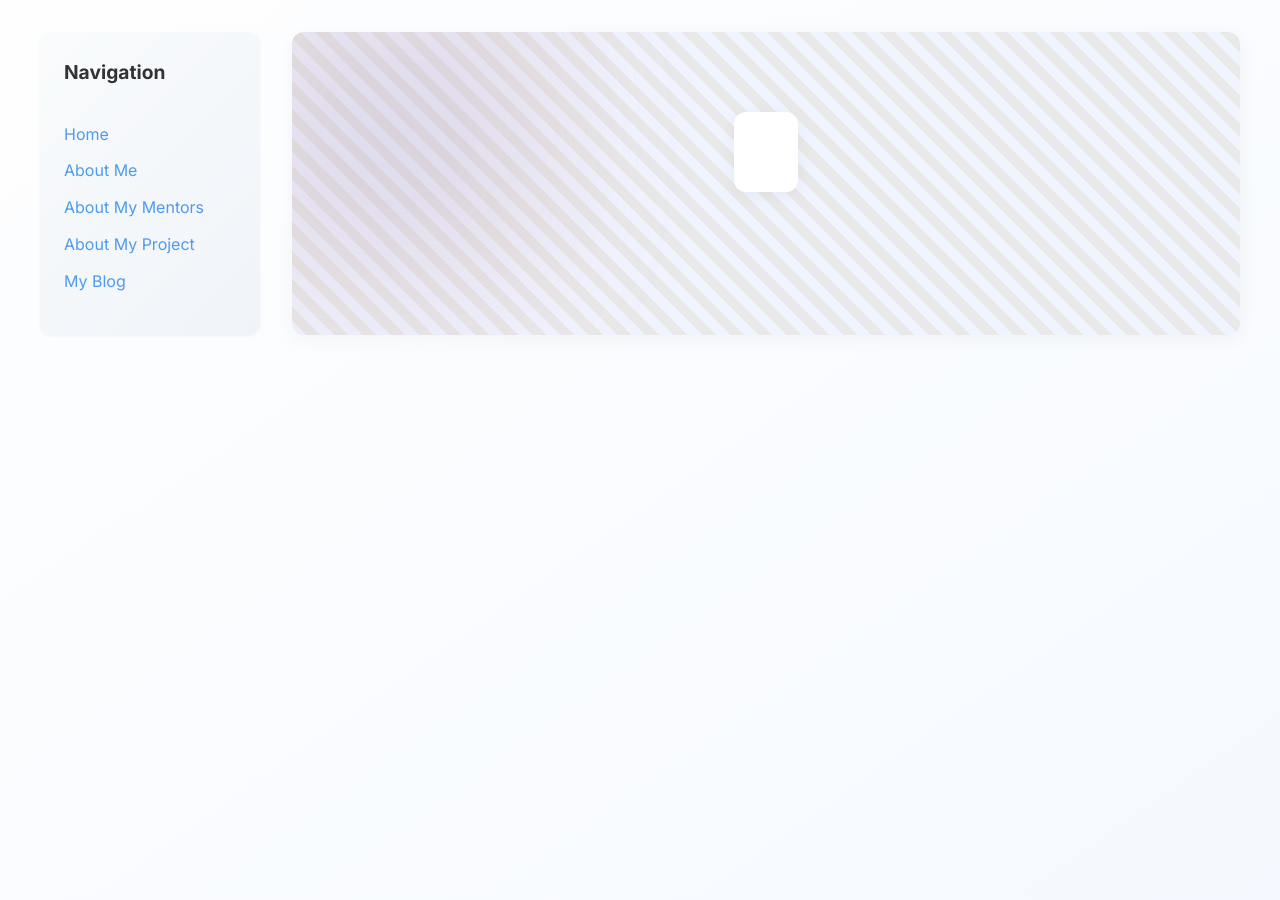
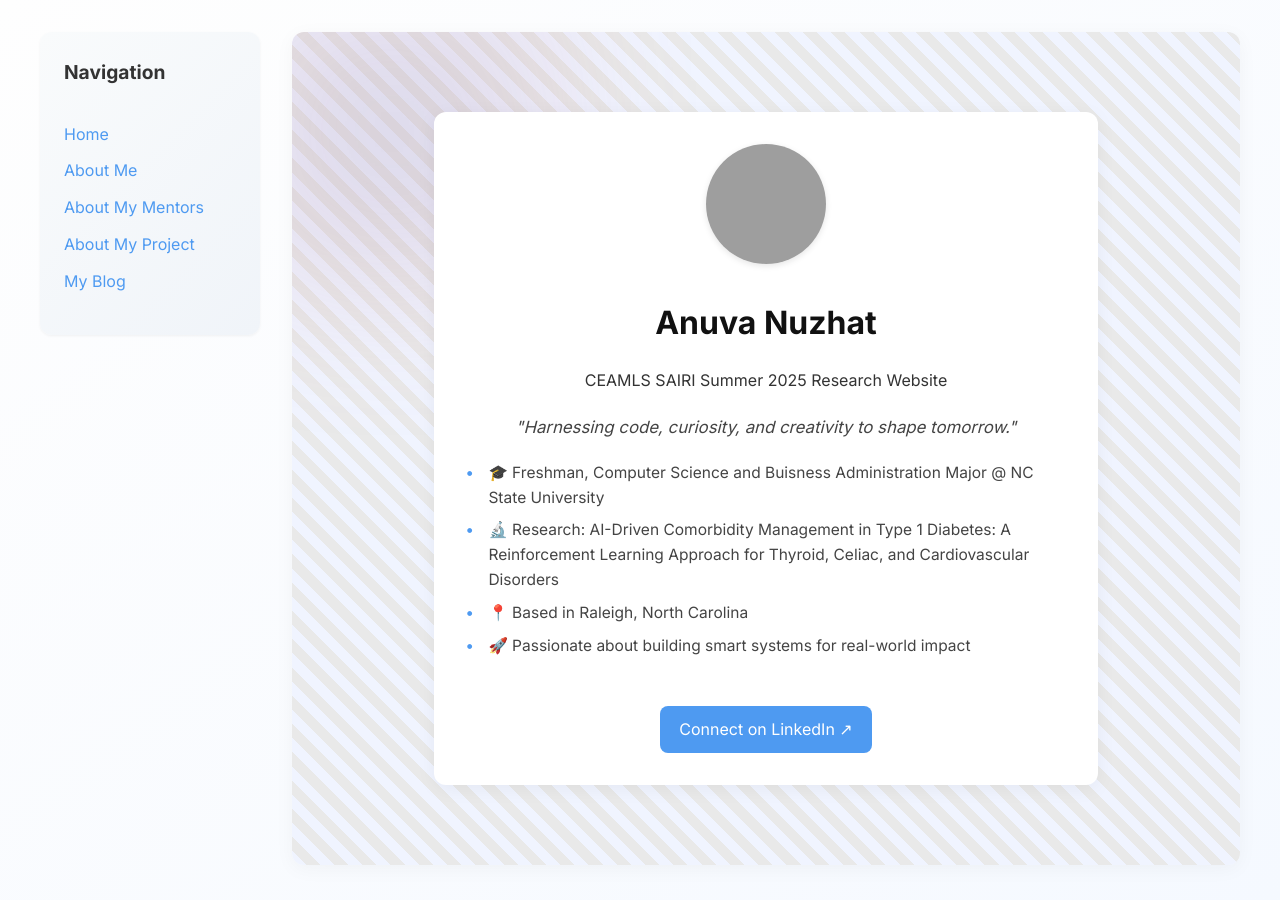
Before and after one commit to anuvanuzhat/anuvanuzhat.github.io, a Jekyll site: the page built from index.md, in a window 1280 px wide. Built offline with Jekyll 4.4.1, drawn with Linux system fonts in a browser that asks for light colours; our own code applies the rules of GitHub Pages for plain Markdown files; part of the change alters nothing that is shown; grey boxes are pictures that could not be loaded.

Commit message:
Update index.md fixing linked url pt. 3

```diff
--- a/index.md
+++ b/index.md
@@ -11,6 +11,6 @@ quick_facts:
   - "📍 Based in Raleigh, North Carolina"
   - "🚀 Passionate about building smart systems for real-world impact"
 
-linkedin: [https://www.linkedin.com/in/anuva-nuzhat-51848b262/](https://www.linkedin.com/in/anuva-nuzhat-51848b262/)
+linkedin: https://www.linkedin.com/in/anuva-nuzhat-51848b262/
 image: assets/images/me
 ---
```
